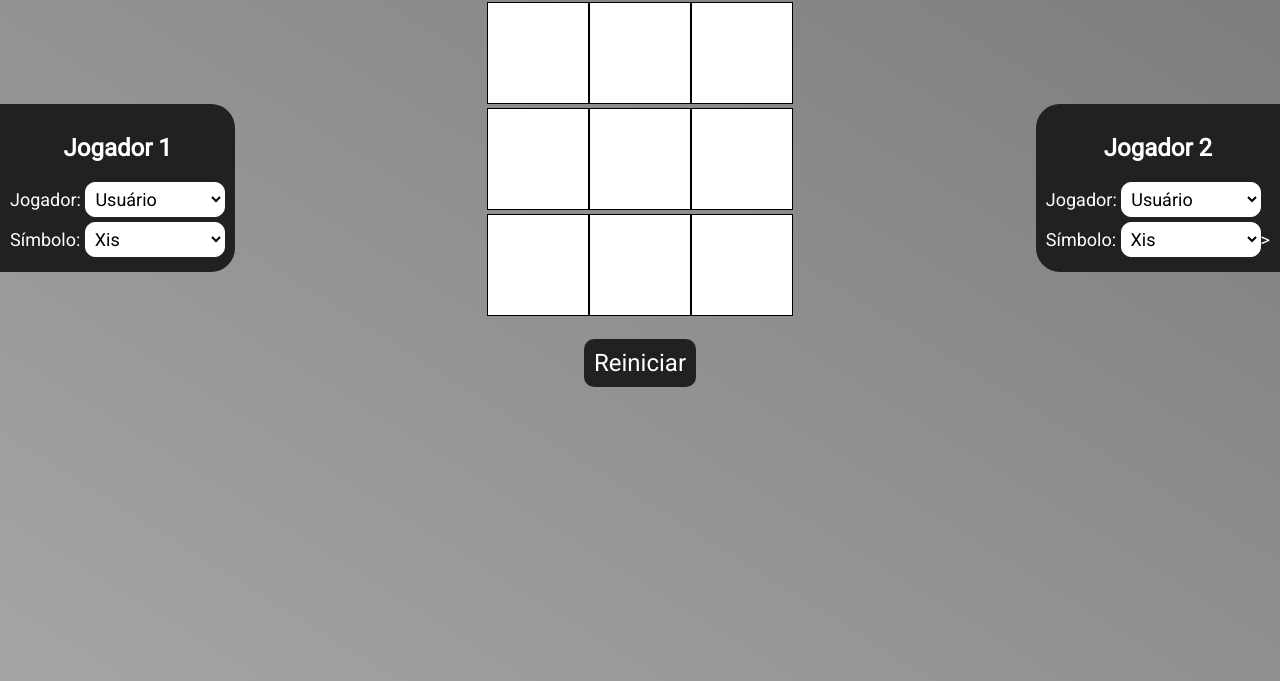
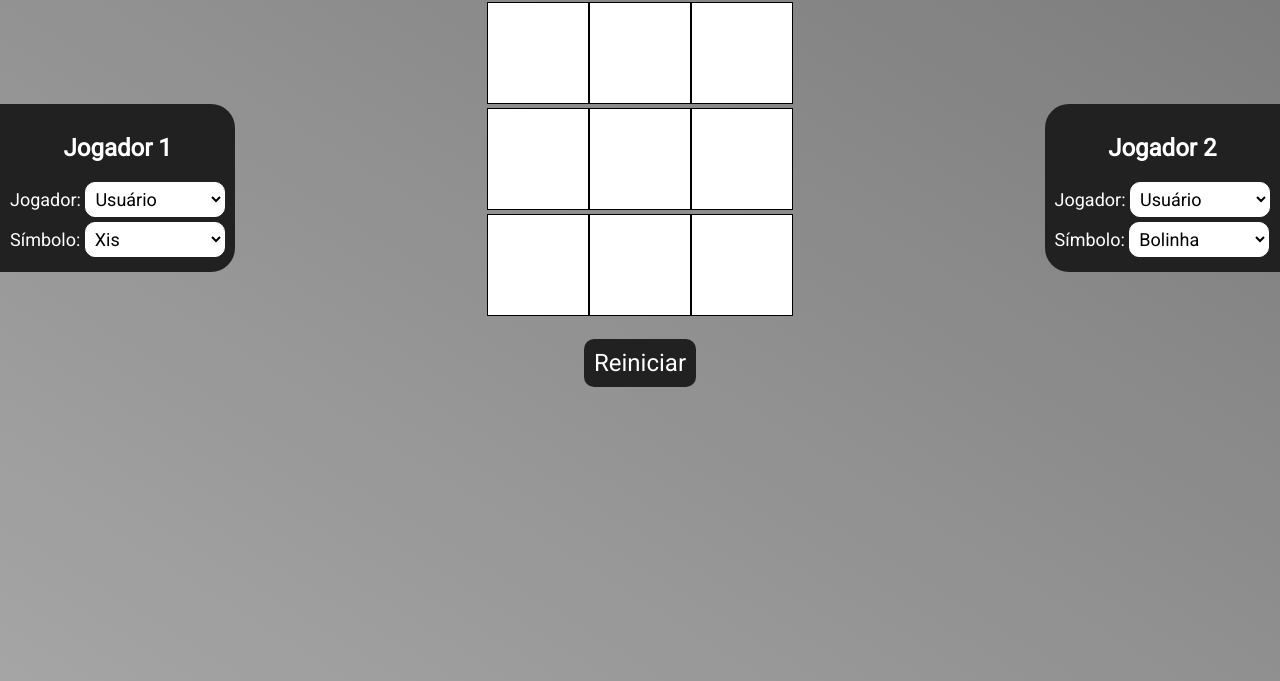
Before and after one commit to pmesq/rattt, a plain HTML site: page pages/personalizado.html in a window 1280 px wide. Both pictures are taken after a click on the button "Jogar". Shown: the part 146-827 px from the top of the page. Drawn offline with Linux system fonts and the light colour scheme.

Commit message:
Add files via upload

```diff
--- a/pages/personalizado.html
+++ b/pages/personalizado.html
@@ -62,15 +62,15 @@
 			</label>
 			<label>Símbolo:
 				<select class="select-simbolo">
-					<option value="../imgs/x.png" selected>Xis</option>
-					<option value="../imgs/o.png">Bolinha</option>
+					<option value="../imgs/x.png">Xis</option>
+					<option value="../imgs/o.png" selected>Bolinha</option>
 					<option value="../imgs/triangulo.png">Triângulo</option>
 					<option value="../imgs/quadrado.png">Quadrado</option>
 					<option value="../imgs/rat.png">Rat</option>
 					<option value="../imgs/sigma.png">Sigma(σ)</option>
 					<option value="../imgs/teta.png">Teta(θ)</option>
 					<option value="../imgs/pi.png">Pi</option>
-				</select>>
+				</select>
 			</label>
 		</section>
 		<button type="button" id="botao-reiniciar">Reiniciar</button>
```
Also changed, not shown: pages/tradicional.html (+2 -2 lines).
